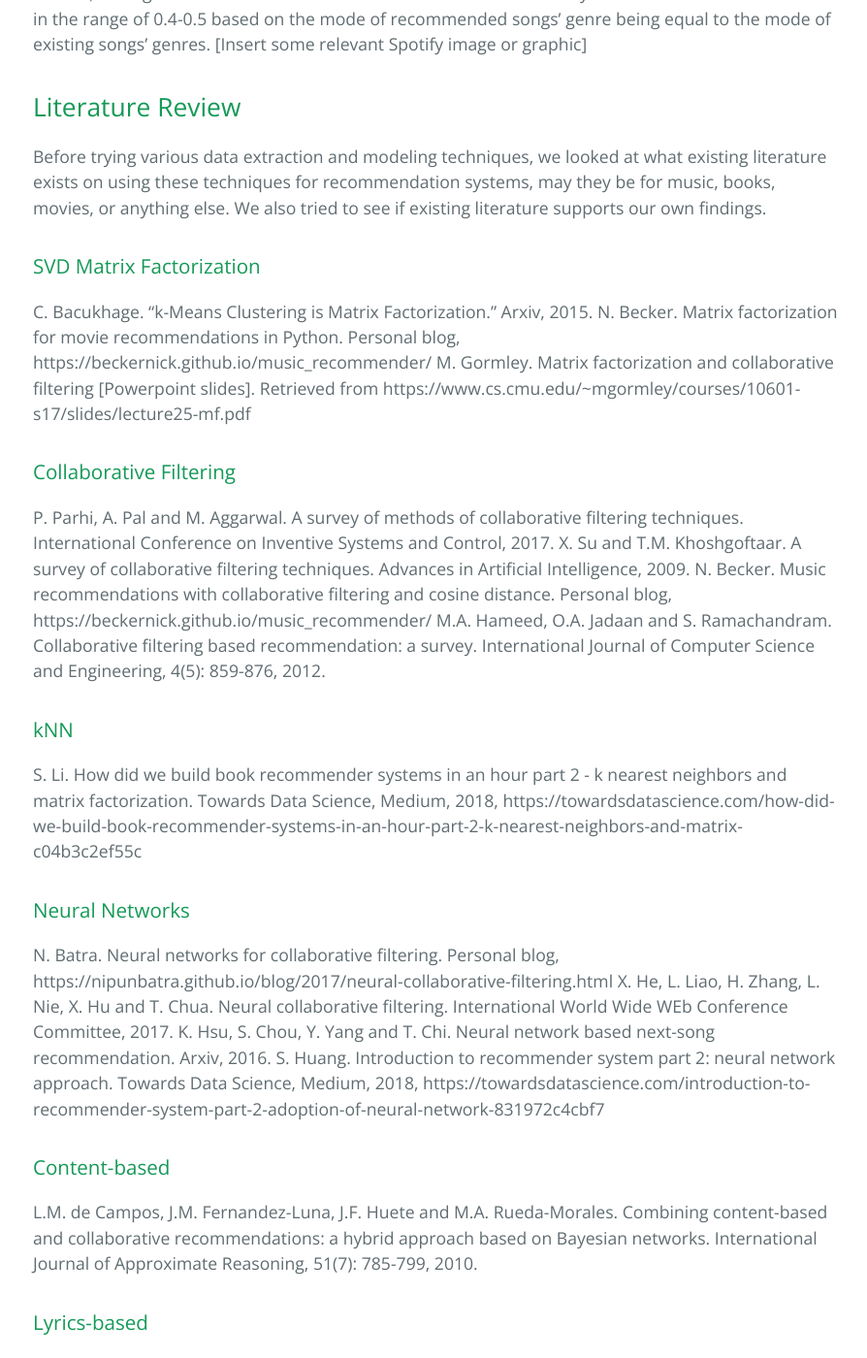
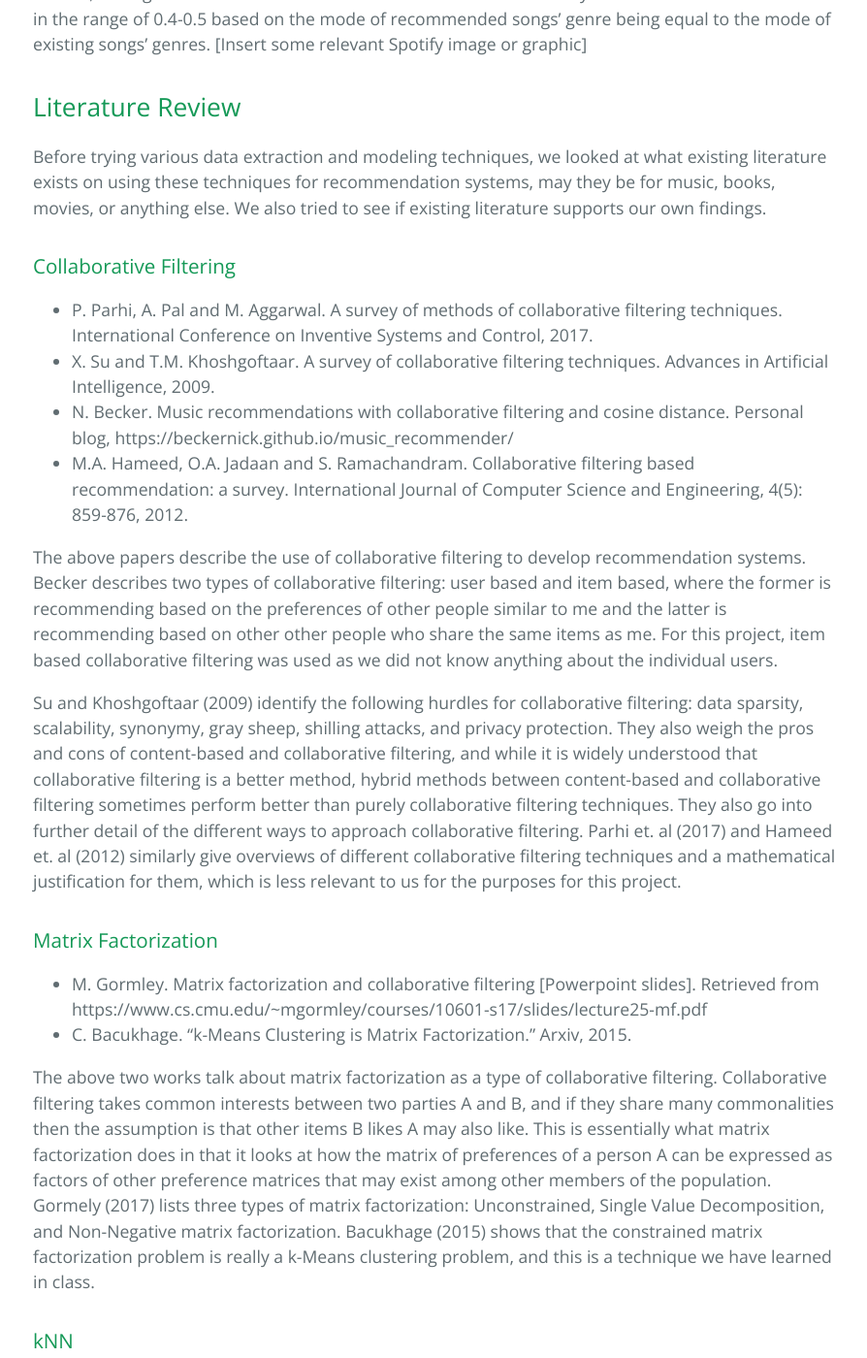
Before and after one commit to jk979/Spotify, a Jekyll site: the page built from index.md, in a window 1280 px wide and 1400 px high, scrolled down 1380 px. Shown: the whole window at 97% size, without its empty margins (190-1084 px from the left). Built offline with Jekyll 4.4.1, drawn with Linux system fonts in a browser that asks for light colours; our own code applies the rules of GitHub Pages for plain Markdown files; some of the changed text lies outside the part shown.

Commit message:
updated lit review

```diff
--- a/index.md
+++ b/index.md
@@ -17,31 +17,39 @@ For validation, we grappled with the normative goals of our analysis, as we want
 
 Before trying various data extraction and modeling techniques, we looked at what existing literature exists on using these techniques for recommendation systems, may they be for music, books, movies, or anything else. We also tried to see if existing literature supports our own findings.
 
-### SVD Matrix Factorization
-C. Bacukhage. “k-Means Clustering is Matrix Factorization.” Arxiv, 2015.
-N. Becker. Matrix factorization for movie recommendations in Python. Personal blog, https://beckernick.github.io/music_recommender/
-M. Gormley. Matrix factorization and collaborative filtering [Powerpoint slides]. Retrieved from https://www.cs.cmu.edu/~mgormley/courses/10601-s17/slides/lecture25-mf.pdf
+### Collaborative Filtering
+- P. Parhi, A. Pal and M. Aggarwal. A survey of methods of collaborative filtering techniques. International Conference on Inventive Systems and Control, 2017.
+- X. Su and T.M. Khoshgoftaar. A survey of collaborative filtering techniques. Advances in Artificial Intelligence, 2009.
+- N. Becker. Music recommendations with collaborative filtering and cosine distance. Personal blog, https://beckernick.github.io/music_recommender/
+- M.A. Hameed, O.A. Jadaan and S. Ramachandram. Collaborative filtering based recommendation: a survey. International Journal of Computer Science and Engineering, 4(5): 859-876, 2012.
 
-### Collaborative Filtering
-P. Parhi, A. Pal and M. Aggarwal. A survey of methods of collaborative filtering techniques. International Conference on Inventive Systems and Control, 2017.
-X. Su and T.M. Khoshgoftaar. A survey of collaborative filtering techniques. Advances in Artificial Intelligence, 2009.
-N. Becker. Music recommendations with collaborative filtering and cosine distance. Personal blog, https://beckernick.github.io/music_recommender/
-M.A. Hameed, O.A. Jadaan and S. Ramachandram. Collaborative filtering based recommendation: a survey. International Journal of Computer Science and Engineering, 4(5): 859-876, 2012.
+The above papers describe the use of collaborative filtering to develop recommendation systems. Becker describes two types of collaborative filtering: user based and item based, where the former is recommending based on the preferences of other people similar to me and the latter is recommending based on other other people who share the same items as me. For this project, item based collaborative filtering was used as we did not know anything about the individual users.
+
+Su and Khoshgoftaar (2009) identify the following hurdles for collaborative filtering: data sparsity, scalability, synonymy, gray sheep, shilling attacks, and privacy protection. They also weigh the pros and cons of content-based and collaborative filtering, and while it is widely understood that collaborative filtering is a better method, hybrid methods between content-based and collaborative filtering sometimes perform better than purely collaborative filtering techniques. They also go into further detail of the different ways to approach collaborative filtering. Parhi et. al (2017) and Hameed et. al (2012) similarly give overviews of different collaborative filtering techniques and a mathematical justification for them, which is less relevant to us for the purposes for this project.
+
+### Matrix Factorization
+- M. Gormley. Matrix factorization and collaborative filtering [Powerpoint slides]. Retrieved from https://www.cs.cmu.edu/~mgormley/courses/10601-s17/slides/lecture25-mf.pdf
+- C. Bacukhage. “k-Means Clustering is Matrix Factorization.” Arxiv, 2015.
+
+The above two works talk about matrix factorization as a type of collaborative filtering. Collaborative filtering takes common interests between two parties A and B, and if they share many commonalities then the assumption is that other items B likes A may also like. This is essentially what matrix factorization does in that it looks at how the matrix of preferences of a person A can be expressed as factors of other preference matrices that may exist among other members of the population. Gormely (2017) lists three types of matrix factorization: Unconstrained, Single Value Decomposition, and Non-Negative matrix factorization. Bacukhage (2015) shows that the constrained matrix factorization problem is really a k-Means clustering problem, and this is a technique we have learned in class.
 
 ### kNN
-S. Li. How did we build book recommender systems in an hour part 2 - k nearest neighbors and matrix factorization. Towards Data Science, Medium, 2018, https://towardsdatascience.com/how-did-we-build-book-recommender-systems-in-an-hour-part-2-k-nearest-neighbors-and-matrix-c04b3c2ef55c
+- S. Li. How did we build book recommender systems in an hour part 2 - k nearest neighbors and matrix factorization. Towards Data Science, Medium, 2018, https://towardsdatascience.com/how-did-we-build-book-recommender-systems-in-an-hour-part-2-k-nearest-neighbors-and-matrix-c04b3c2ef55c
+
+Li (2018) demonstrates how to use k-nearest neighbors (kNN) to produce book recommendations. One important data preprocessing they do is filter the data only to popular books, or those that have been rated many times, in order to gain some sort of statistical significance. This was indeed an issue we faced with the million playlists dataset, in that there were many obscure songs that hardly showed up in other playlists, making collaborative filtering difficult. They use sklearn’s metric attribute and set it to “cosine” as the distance measure based on which the nearest neighbors are determined.
+
+### Neural Networks
+- N. Batra. Neural networks for collaborative filtering. Personal blog, https://nipunbatra.github.io/blog/2017/neural-collaborative-filtering.html
+- X. He, L. Liao, H. Zhang, L. Nie, X. Hu and T. Chua. Neural collaborative filtering. International World Wide WEb Conference Committee, 2017.
+- K. Hsu, S. Chou, Y. Yang and T. Chi. Neural network based next-song recommendation. Arxiv, 2016.
+- S. Huang. Introduction to recommender system part 2: neural network approach. Towards Data Science, Medium, 2018, https://towardsdatascience.com/introduction-to-recommender-system-part-2-adoption-of-neural-network-831972c4cbf7
 
 
-### Neural Networks
-N. Batra. Neural networks for collaborative filtering. Personal blog, https://nipunbatra.github.io/blog/2017/neural-collaborative-filtering.html
-X. He, L. Liao, H. Zhang, L. Nie, X. Hu and T. Chua. Neural collaborative filtering. International World Wide WEb Conference Committee, 2017.
-K. Hsu, S. Chou, Y. Yang and T. Chi. Neural network based next-song recommendation. Arxiv, 2016.
-S. Huang. Introduction to recommender system part 2: neural network approach. Towards Data Science, Medium, 2018, https://towardsdatascience.com/introduction-to-recommender-system-part-2-adoption-of-neural-network-831972c4cbf7
-
 ### Content-based
-L.M. de Campos, J.M. Fernandez-Luna, J.F. Huete and M.A. Rueda-Morales. Combining content-based and collaborative recommendations: a hybrid approach based on Bayesian networks. International Journal of Approximate Reasoning, 51(7): 785-799, 2010.
+- L.M. de Campos, J.M. Fernandez-Luna, J.F. Huete and M.A. Rueda-Morales. Combining content-based and collaborative recommendations: a hybrid approach based on Bayesian networks. International Journal of Approximate Reasoning, 51(7): 785-799, 2010.
 
 ### Lyrics-based
+
 
 
 [EDA](./eda.html).
```
